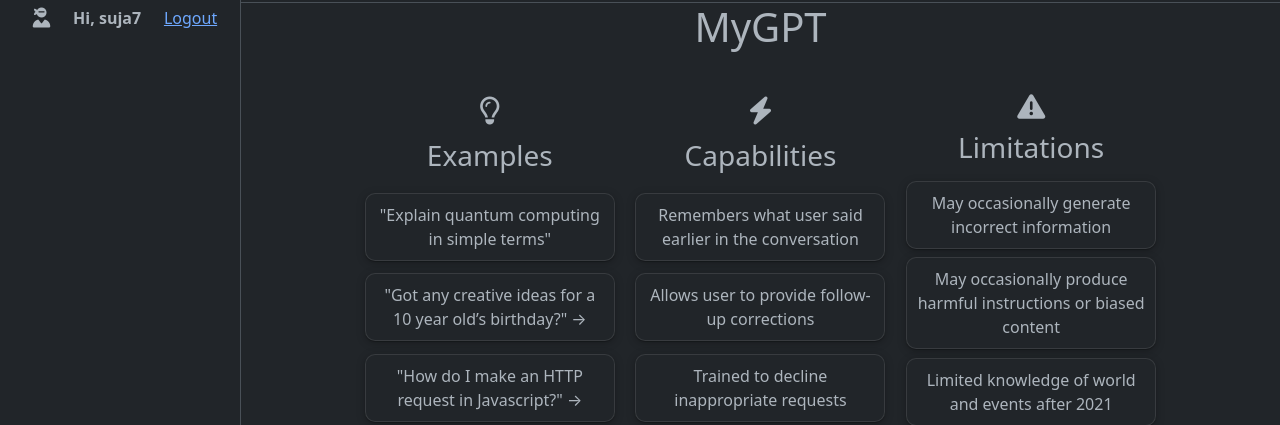
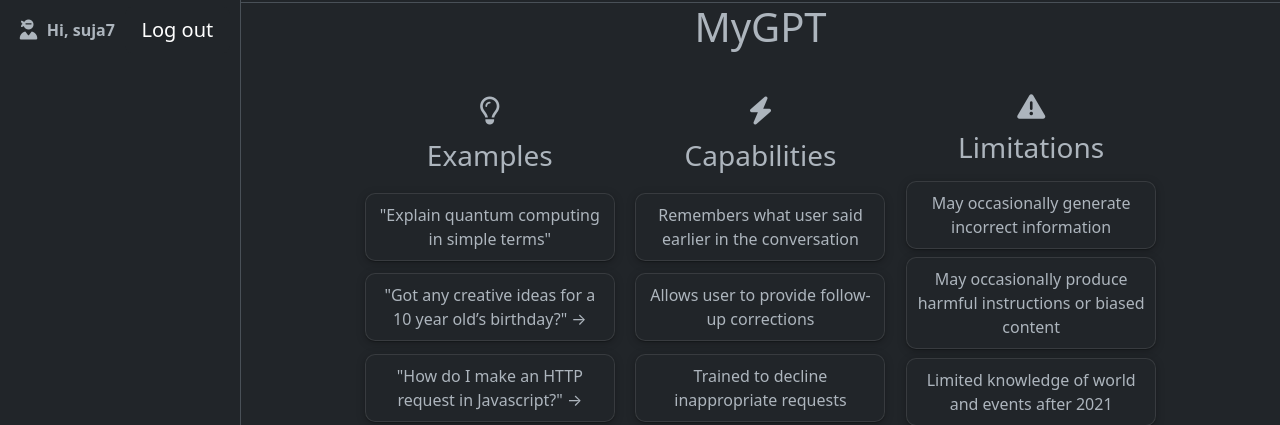
Before and after one commit to suja1956/MyGpt, a Django app: page / in a window 1280 px wide. Shown: the part 14-439 px from the top of the page. Run offline with Django 4.2, Linux system fonts and the light colour scheme; a user stored in the database is signed in; data comes from the database, SQL or seed files in the repository; some libraries are stand-ins or nearby versions.

Commit message:
Update index.html

```diff
--- a/chatapp/templates/chatapp/index.html
+++ b/chatapp/templates/chatapp/index.html
@@ -29,7 +29,9 @@
                         <div class="user">
                             <i class="fa-solid fa-user-ninja"></i>
                             <p>Hi, {{request.user.username}}</p>
-                            <a href="{% url 'signout' %}">Logout</a>
+                             <a href="{% url 'signout' %}" class="btn btn-dark btn-lg">
+                                <span class="glyphicon glyphicon-log-out"></span> Log out
+                              </a>
                         </div>
                         {% if t_questions %}
                         <div class="chat-today">
```
